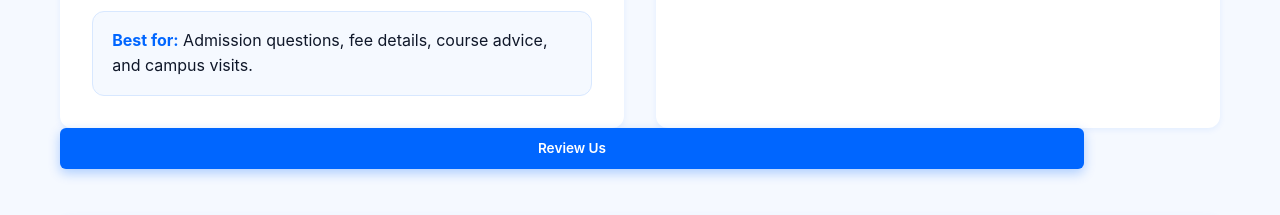
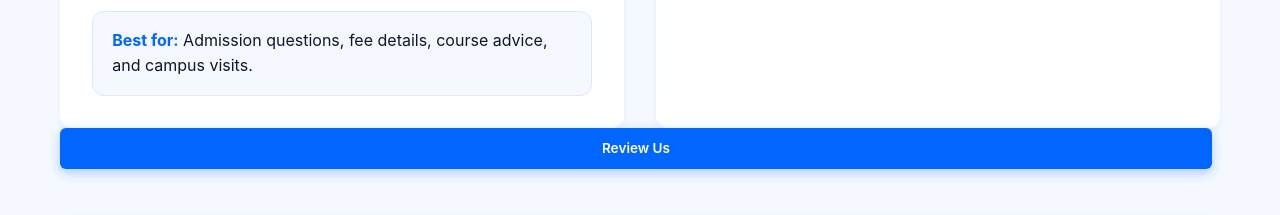
Before and after one commit to Samriddho-Karmakar/Samriddho-Computer-Education, a website: page public/contact/index.html in a window 1280 px wide. Shown: the part 1080-1295 px from the top of the page. Drawn offline with Linux system fonts and the light colour scheme.

Commit message:
edit index.html

```diff
--- a/public/contact/index.html
+++ b/public/contact/index.html
@@ -88,7 +88,7 @@
         </div>
       </div>
       <div class="info-item">
-        <p><strong id="contactWhatsapp" href="https://share.google/oCeDOpmDJjsAUvrwA" class="btn btn-small btn-primary" target="_blank" rel="noreferrer" style="width: 80vw;">Review Us</strong></p>
+        <p><strong id="contactWhatsapp" href="https://share.google/oCeDOpmDJjsAUvrwA" class="btn btn-small btn-primary" target="_blank" rel="noreferrer" style="width: 90vw;">Review Us</strong></p>
       </div>
       <div class="embed-container" style="margin-top:3rem;border-radius:12px;overflow:hidden;box-shadow:0 4px 12px rgba(0,102,255,.12);">
         <iframe src="https://www.google.com/maps/embed?pb=!1m18!1m12!1m3!1d2887.366681078523!2d88.43104167410662!3d22.595896179475073!2m3!1f0!2f0!3f0!3m2!1i1024!2i768!4f13.1!3m3!1m2!1s0x3a027579c034056b%3A0x19c0baeefae154c4!2sSamriddho%20Computer%20Education!5e1!3m2!1sen!2sin!4v1780133744914!5m2!1sen!2sin" width="100%" height="450" style="border:0;" allowfullscreen="" loading="lazy" referrerpolicy="no-referrer-when-downgrade"></iframe>
```
